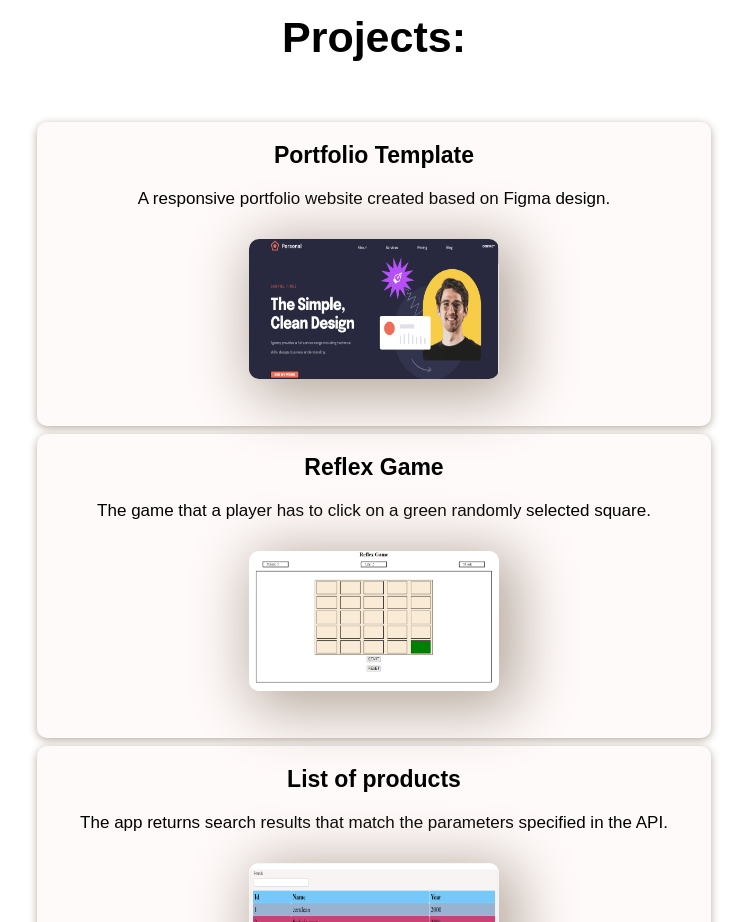
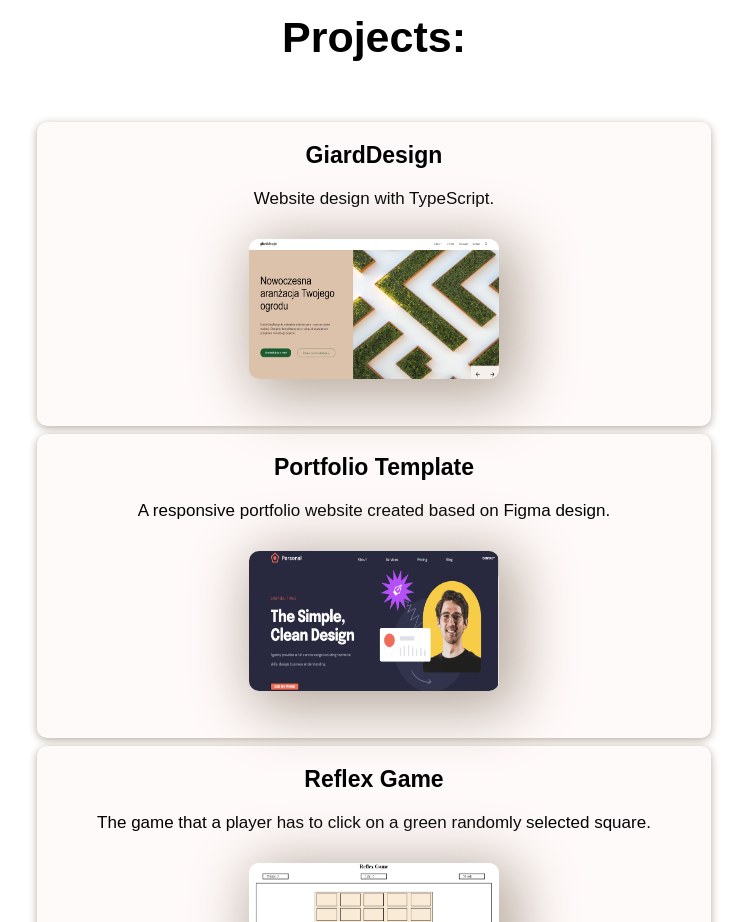
Before and after one commit to EwaSzymanskax/Portfolio, a React (Create React App) app: page / in a window 1280 px wide. Shown: the part 900-1822 px from the top of the page, without its empty margins (266-1013 px from the left). Built offline with nearby package versions, Linux system fonts and the light colour scheme.

Commit message:
add giardDesign  project

```diff
--- a/src/components/Projects.js
+++ b/src/components/Projects.js
@@ -1,10 +1,11 @@
 import React, { useState } from 'react';
 import style from "./Projects.module.css";
 import portfolioTemplate from '../image/portfolioTemplate.png';
-import ReflexGame from '../image/ReflexGame.png';
-import ListOfProducts from '../image/ListOfProducts.png';
-import ExpensesList from '../image/ExpensesList.png';
-import TicTacToe from '../image/TicTacToe.png';
+import reflexGame from '../image/ReflexGame.png';
+import listOfProducts from '../image/ListOfProducts.png';
+import expensesList from '../image/ExpensesList.png';
+import ticTacToe from '../image/TicTacToe.png';
+import giardDesign from '../image/GiardDesign.png';
 
 function Projects(){
     const [hover, setHover] = useState(false);
@@ -15,6 +16,15 @@ function Projects(){
     <h1 className={style.h1Project}>Projects:</h1>
     <div className={style.projectsBox} onMouseEnter={()=> setHover(true)}
         onMouseLeave={()=> setHover(false)}>
+        <div className={style.card} >
+            <div className={style.aboutProject}>
+                <h2  className={style.h2Projects}>GiardDesign</h2>
+                <p className={style.pProjects}>Website design with TypeScript.</p>
+            </div>
+            <a href="https://ewaszymanskax.github.io/GiardDesignWebsite/" >
+            <img className={style.imgProjects} src={giardDesign} alt="website"/>
+            </a>
+        </div>
         <div className={style.card} >
             <div className={style.aboutProject}>
                 <h2  className={style.h2Projects}>Portfolio Template</h2>
@@ -30,7 +40,7 @@ function Projects(){
                 <p className={style.pProjects}>The game that a player has to click on a green randomly selected square.</p>
             </div>
             <a href="https://ewaszymanskax.github.io/ReflexGame/" >
-            <img className={style.imgProjects} src={ReflexGame} alt="game"/>
+            <img className={style.imgProjects} src={reflexGame} alt="game"/>
             </a>
         </div>
         <div  className={style.card}>
@@ -39,7 +49,7 @@ function Projects(){
                 <p className={style.pProjects}>The app returns search results that match the parameters specified in the API.</p>
                 </div>
                 <a href= "https://ewaszymanskax.github.io/ListOfProducts/" >
-                <img className={style.imgProjects} src={ListOfProducts} alt="app"/>
+                <img className={style.imgProjects} src={listOfProducts} alt="app"/>
                 </a>
         </div>
         <div  className={style.card}>
@@ -48,7 +58,7 @@ function Projects(){
                 <p className={style.pProjects}>The app includes list of expenses with the date, the amount and the expenses browser.</p>
                 </div>
                 <a href="https://ewaszymanskax.github.io/ExpensesList/" >
-                <img className={style.imgProjects} src={ExpensesList} alt="app"/>
+                <img className={style.imgProjects} src={expensesList} alt="app"/>
                 </a>
         </div>
             <div className={style.card}>
@@ -57,7 +67,7 @@ function Projects(){
                 <p className={style.pProjects}>The interactive tic-tac-toe game with React.</p>
                 </div>
                 <a href="https://ewaszymanskax.github.io/TicTacToeGame/" >
-                <img className={style.imgProjects} src={TicTacToe} alt="tic-tac-toe"/>
+                <img className={style.imgProjects} src={ticTacToe} alt="tic-tac-toe"/>
                 </a>
         </div>
     </div>
```
Also changed, not shown: src/image/GiardDesign.png (added), 1 other file (tests, documents, lock files or other folders).
